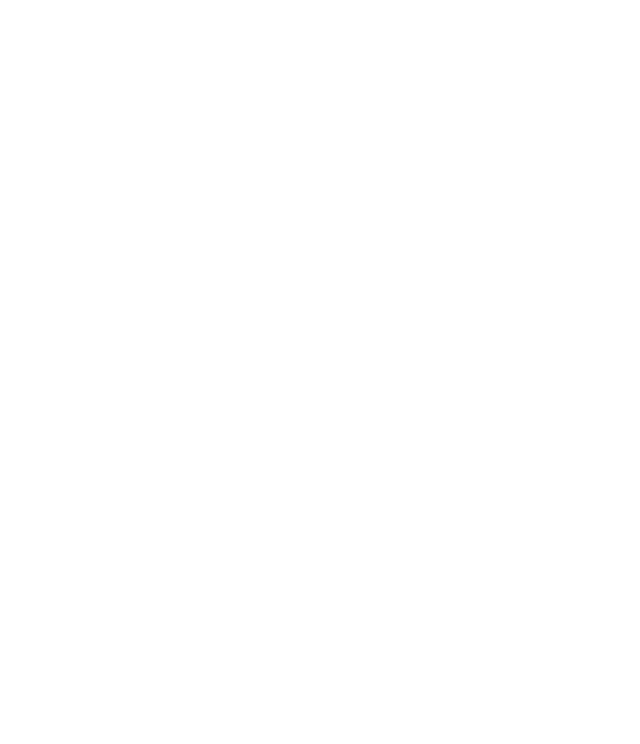
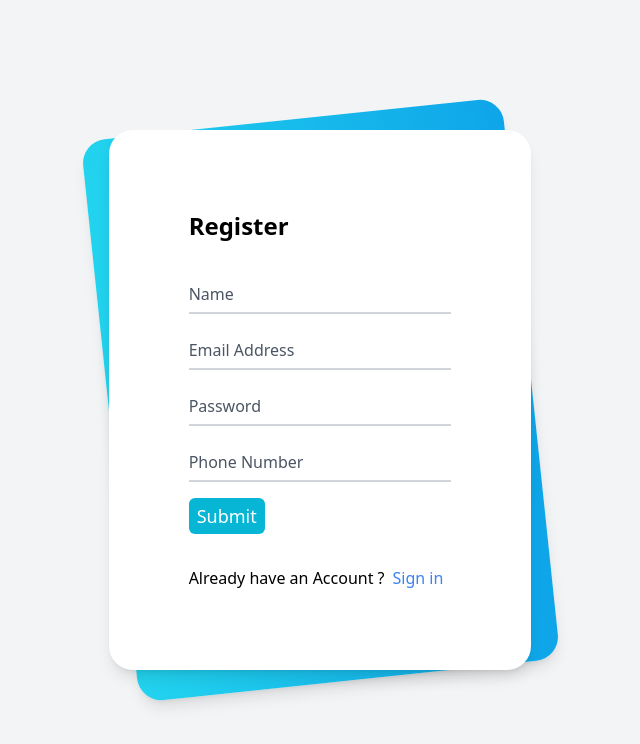
Before and after one commit to suraz-101/E-commerce, a React (Vite) app in the folder client/: page /register in a window 1280 px wide. Before the commit this address had no page. Shown: the top 744 px of the page, without its empty margins (320-960 px from the left). Built offline with nearby package versions, Linux system fonts and the light colour scheme.

Commit message:
registration

```diff
--- a/client/src/App.jsx
+++ b/client/src/App.jsx
@@ -9,6 +9,7 @@ import { Login } from "./pages/Login";
 import { ProductDetail } from "./pages/ProductDetail";
 import { Products } from "./pages/Products";
 import { Profile } from "./pages/Profile";
+import { Registration } from "./pages/Registration";
 
 function App() {
   return (
@@ -16,6 +17,7 @@ function App() {
       <Routes>
         <Route>
           <Route path="/login" element={<Login />} />
+          <Route path="/register" element={<Registration />} />
         </Route>
 
         {/* users route */}
--- a/client/src/pages/Login.jsx
+++ b/client/src/pages/Login.jsx
@@ -1,9 +1,16 @@
+import { Link } from "react-router-dom";
+
 export const Login = () => {
   return (
     <div className="min-h-screen bg-gray-100 py-6 flex flex-col justify-center sm:py-12">
       <div className="relative py-3 sm:max-w-xl sm:mx-auto">
         <div className="absolute inset-0 bg-gradient-to-r from-cyan-400 to-sky-500 shadow-lg transform -skew-y-6 sm:skew-y-0 sm:-rotate-6 sm:rounded-3xl"></div>
         <div className="relative px-4 py-10 bg-white shadow-lg sm:rounded-3xl sm:p-20">
+          <Link to="/">
+            <div className="absolute top-5 right-10 py-1 px-2 bg-sky-500 text-white transform -skew-y-6 sm:skew-y-0 sm:-rotate-6 sm:rounded-3xl">
+              X
+            </div>
+          </Link>
           <div className="max-w-md mx-auto">
             <div>
               <h1 className="text-2xl font-semibold">Login</h1>
@@ -111,6 +118,12 @@ export const Login = () => {
               <span>Continue with Google</span>
             </button>
           </div>
+          <div className="w-full flex justify-center mt-2">
+            Don't have an Account ?
+            <span className="text-blue-500 mx-2">
+              <Link to="/register">Sign up</Link>
+            </span>
+          </div>
         </div>
       </div>
     </div>
--- /dev/null
+++ b/client/src/pages/Registration.jsx
@@ -0,0 +1,85 @@
+import React from "react";
+import { Link } from "react-router-dom";
+
+export const Registration = () => {
+  return (
+    <div className="min-h-screen bg-gray-100 py-6 flex flex-col justify-center sm:py-12">
+      <div className="relative py-3 sm:max-w-xl sm:mx-auto">
+        <div className="absolute inset-0 bg-gradient-to-r from-cyan-400 to-sky-500 shadow-lg transform -skew-y-6 sm:skew-y-0 sm:-rotate-6 sm:rounded-3xl"></div>
+        <div className="relative px-4 py-10 bg-white shadow-lg sm:rounded-3xl sm:p-20">
+          <div className="max-w-md mx-auto">
+            <div>
+              <h1 className="text-2xl font-semibold">Register</h1>
+            </div>
+            <div className="divide-y divide-gray-200">
+              <div className="py-8 text-base leading-6 space-y-4 text-gray-700 sm:text-lg sm:leading-7">
+                <div className="relative">
+                  <input
+                    autocomplete="off"
+                    id="name"
+                    name="name"
+                    type="text"
+                    className="peer placeholder-transparent h-10 w-full border-b-2 border-gray-300 text-gray-900 focus:outline-none focus:borer-rose-600"
+                    placeholder="Email address"
+                  />
+                  <label className="absolute left-0 -top-3.5 text-gray-600 text-sm peer-placeholder-shown:text-base peer-placeholder-shown:text-gray-440 peer-placeholder-shown:top-2 transition-all peer-focus:-top-3.5 peer-focus:text-gray-600 peer-focus:text-sm">
+                    Name
+                  </label>
+                </div>
+                <div className="relative">
+                  <input
+                    autocomplete="off"
+                    id="email"
+                    name="email"
+                    type="text"
+                    className="peer placeholder-transparent h-10 w-full border-b-2 border-gray-300 text-gray-900 focus:outline-none focus:borer-rose-600"
+                    placeholder="Email address"
+                  />
+                  <label className="absolute left-0 -top-3.5 text-gray-600 text-sm peer-placeholder-shown:text-base peer-placeholder-shown:text-gray-440 peer-placeholder-shown:top-2 transition-all peer-focus:-top-3.5 peer-focus:text-gray-600 peer-focus:text-sm">
+                    Email Address
+                  </label>
+                </div>
+                <div className="relative">
+                  <input
+                    id="password"
+                    name="password"
+                    type="password"
+                    className="peer placeholder-transparent h-10 w-full border-b-2 border-gray-300 text-gray-900 focus:outline-none focus:borer-rose-600"
+                    placeholder="Password"
+                  />
+                  <label className="absolute left-0 -top-3.5 text-gray-600 text-sm peer-placeholder-shown:text-base peer-placeholder-shown:text-gray-440 peer-placeholder-shown:top-2 transition-all peer-focus:-top-3.5 peer-focus:text-gray-600 peer-focus:text-sm">
+                    Password
+                  </label>
+                </div>
+                <div className="relative">
+                  <input
+                    id="phoneNumber"
+                    name="phoneNumber"
+                    type="phoneNumber"
+                    className="peer placeholder-transparent h-10 w-full border-b-2 border-gray-300 text-gray-900 focus:outline-none focus:borer-rose-600"
+                    placeholder="Phone Number"
+                  />
+                  <label className="absolute left-0 -top-3.5 text-gray-600 text-sm peer-placeholder-shown:text-base peer-placeholder-shown:text-gray-440 peer-placeholder-shown:top-2 transition-all peer-focus:-top-3.5 peer-focus:text-gray-600 peer-focus:text-sm">
+                    Phone Number
+                  </label>
+                </div>
+                <div className="relative">
+                  <button className="bg-cyan-500 text-white rounded-md px-2 py-1">
+                    Submit
+                  </button>
+                </div>
+              </div>
+            </div>
+          </div>
+
+          <div className="w-full flex justify-center">
+            Already have an Account ?
+            <span className="text-blue-500 mx-2">
+              <Link to="/login">Sign in</Link>
+            </span>
+          </div>
+        </div>
+      </div>
+    </div>
+  );
+};
```
